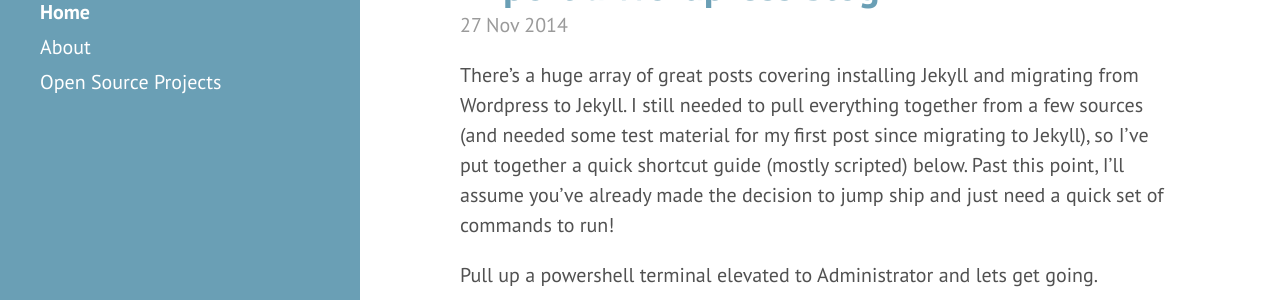
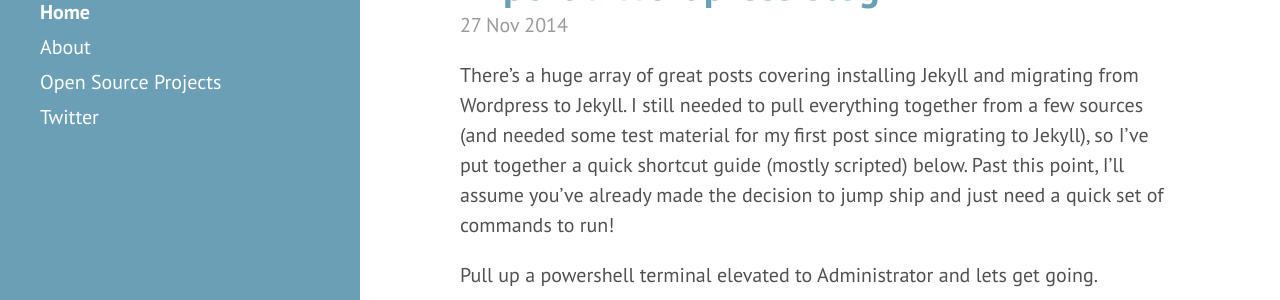
Before and after one commit to MattDavies/mattdavies.github.io, a Jekyll site: the page built from index.html, in a window 1280 px wide. Shown: the part 170-470 px from the top of the page. Built offline with Jekyll 4.4.1, drawn with Linux system fonts in a browser that asks for light colours; the list of posts is cut into pages by our own code.

Commit message:
Add twitter link

```diff
--- a/_includes/sidebar.html
+++ b/_includes/sidebar.html
@@ -27,6 +27,7 @@
       {% endfor %}
 
       <a class="sidebar-nav-item" href="https://github.com/MRCollective">Open Source Projects</a>
+      <a class="sidebar-nav-item" href="http://twitter.com/mdaviesnet">Twitter</a>
     </nav>
   </div>
 </div>
```
